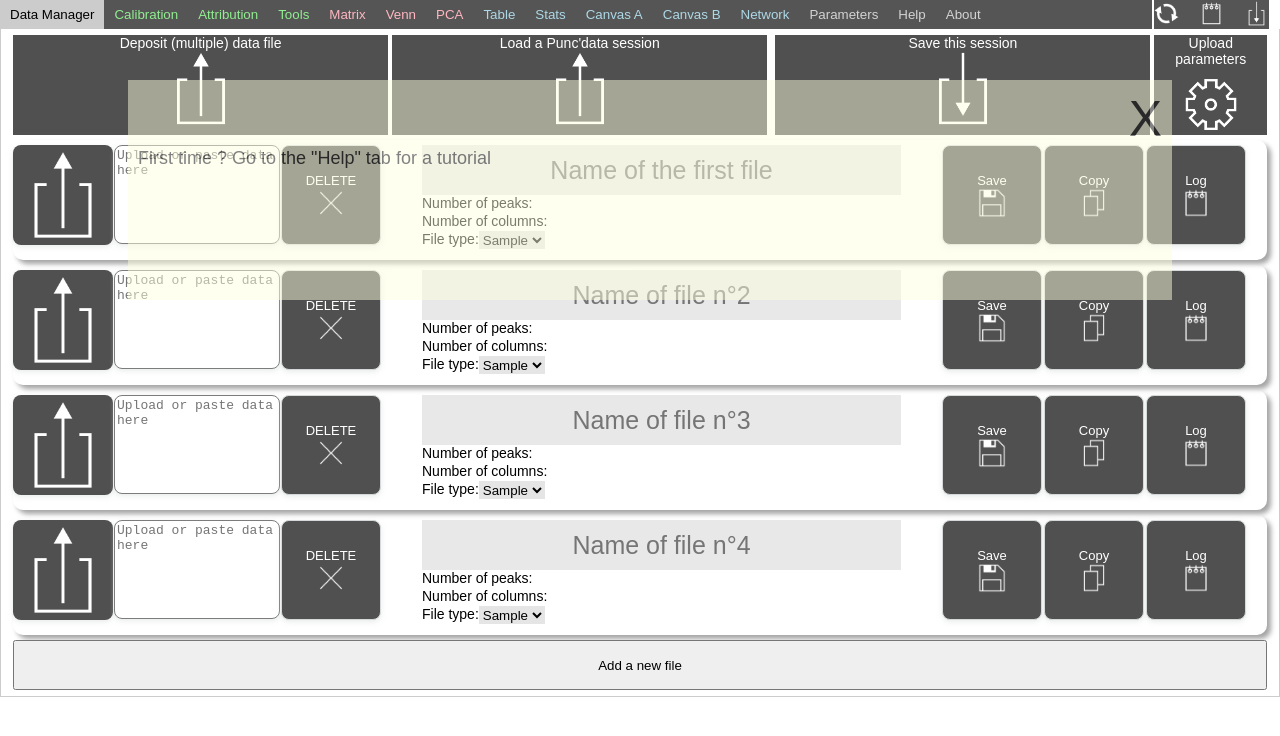
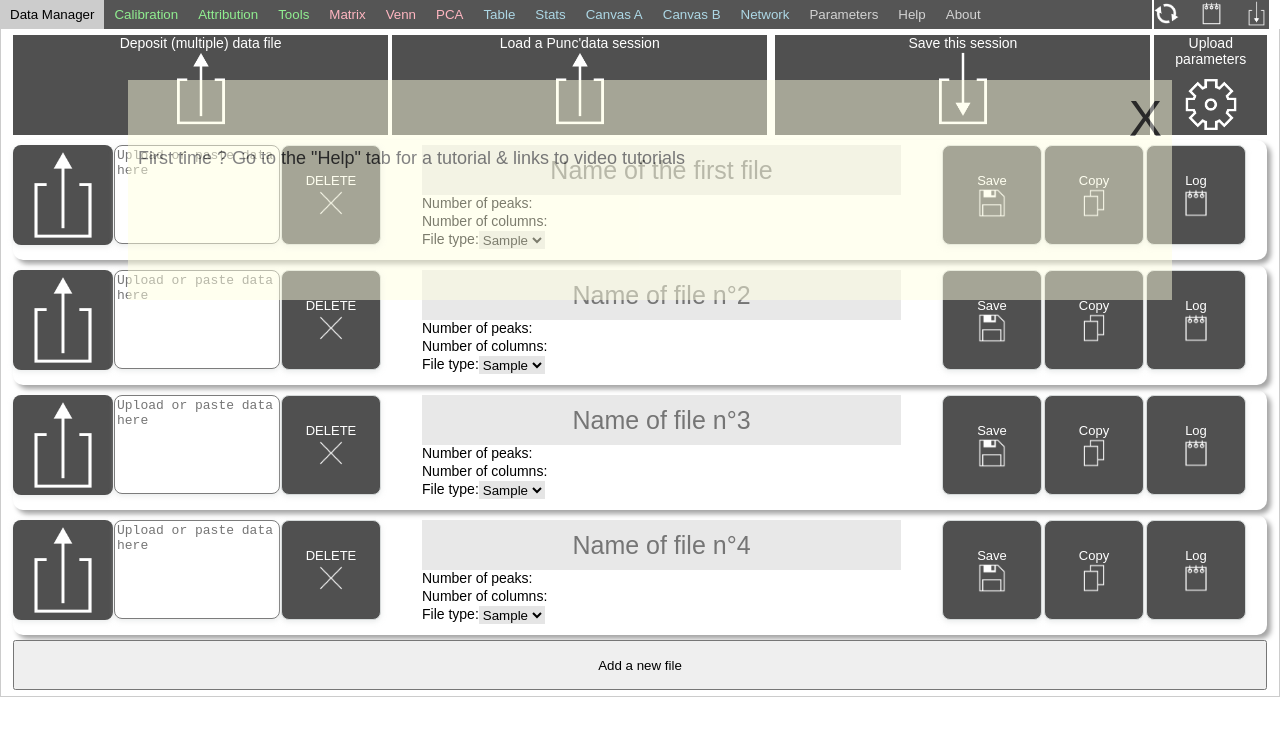
Before and after one commit to WTVoe/puncdata, a website: page index.html in a window 1280 px wide. Drawn offline with Linux system fonts and the light colour scheme.

Commit message:
video tutorial

```diff
--- a/index.html
+++ b/index.html
@@ -49,7 +49,7 @@
 </div>
 <div id="introTooltip" class="introtooltip">
      <div id="introTooltipClose" class="introtooltipclose">X</div>
-     First time ? Go to the "Help" tab for a tutorial
+     First time ? Go to the "Help" tab for a tutorial & links to video tutorials
 </div>
 <div class="tab">
   <button class="tablinks otherlink" id="tab_button_upload" onclick="openTab('tab_upload')">Data Manager</button>
```
